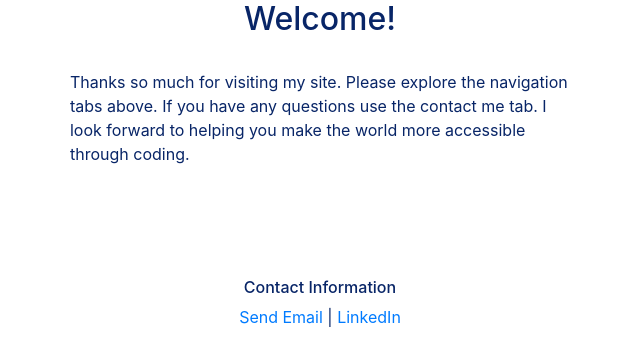
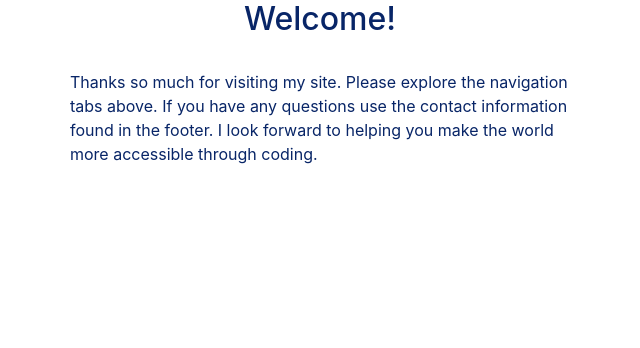
Before and after one commit to Crookinator/crookinator.github.io, a React app: page / in a window 1280 px wide. Shown: the part 482-830 px from the top of the page, without its empty margins (320-960 px from the left). After the commit the page ends 800 px from the top, so only its background shows below. Built offline with nearby package versions, Linux system fonts and the light colour scheme.

Commit message:
removed extra html in index.html to test
Trying to test to see why my npm run deploy is failing.

```diff
--- a/public/index.html
+++ b/public/index.html
@@ -17,7 +17,11 @@ unless you know exactly what you're doing! -->
     <noscript>
       You need to enable JavaScript to run this app.
     </noscript>
-    <div id='pageContainer'><div id="root" class="content"></div> <footer id='footer'><div class='footer-text'><h6>Contact Information</h6><p><a href='mailto:a_crook@icloud.com'>Send Email</a> | <a href="https://www.linkedin.com/in/andrew-e-crook/" target='_blank' rel='noopener noreferrer'>LinkedIn</a></p><>/div></div>
+    <!-- <div id='pageContainer'> -->
+      <div id="root" class="content"></div>
+      <!-- <footer id='footer'> -->
+        <!-- <div class='footer-text'><h6>Contact Information</h6><p><a href='mailto:a_crook@icloud.com'>Send Email</a> | <a href="https://www.linkedin.com/in/andrew-e-crook/" target='_blank' rel='noopener noreferrer'>LinkedIn</a></p><>/div> -->
+    <!-- </div> -->
 
   </body>
 </html>
--- a/src/components/profile/Home.js
+++ b/src/components/profile/Home.js
@@ -9,7 +9,7 @@ const Home = () => (
       <br/>
       <p className='welcomeText'>
       Thanks so much for visiting my site. Please explore the navigation tabs above.
-      If you have any questions use the contact me tab. I look forward to helping you make the world more accessible through coding.
+      If you have any questions use the contact information found in the footer. I look forward to helping you make the world more accessible through coding.
       </p>
     </div>
   </div>
```
